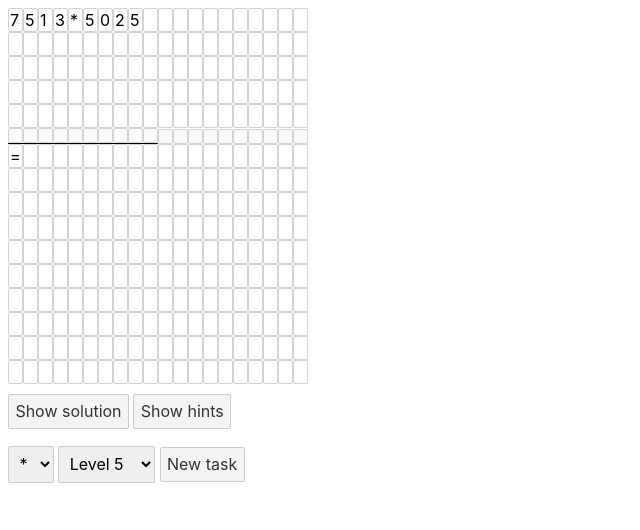
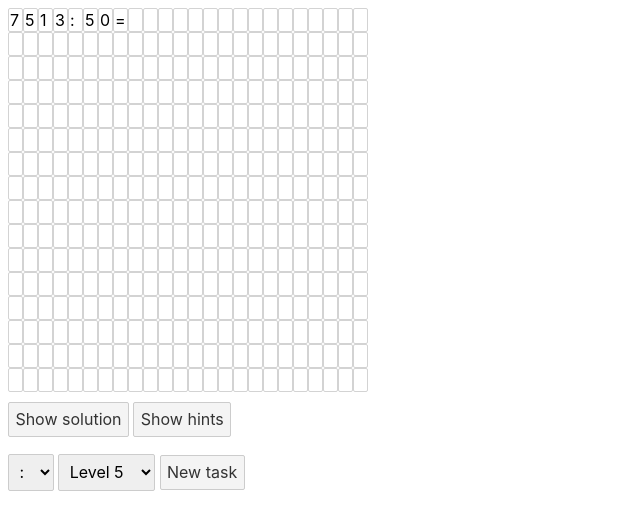
Before and after one commit to MaMe1812/WriCalPra, a Svelte app: page / in a window 1280 px wide. Shown: the top 530 px of the page, without its empty margins (0-640 px from the left). Built offline with nearby package versions, Linux system fonts and the light colour scheme.

Commit message:
division implementation (not yet finished)

```diff
--- a/src/App.svelte
+++ b/src/App.svelte
@@ -4,7 +4,7 @@
   import NumericCell from "./NumericCell.svelte";
   import { getCellInfos, getLevels, getOperations } from "./helper.js";
 
-  let selectedOperation = "*";
+  let selectedOperation = ":";
   let operations = getOperations();
   let selectedLevel = 5;
   let levels = getLevels();
--- a/src/helper.js
+++ b/src/helper.js
@@ -14,6 +14,7 @@ export function getOperations() {
   operations.push("+");
   operations.push("-");
   operations.push("*");
+  operations.push(":");
   return operations;
 }
 
@@ -34,6 +35,11 @@ function GetOperands(operation, level) {
       nrOperandDigits = Math.floor(level / 2) + 2;
       operands.push(getRandomNumber(nrOperandDigits));
       operands.push(getRandomNumber(nrOperandDigits));
+    case ":":
+      nrOperandDigits = Math.floor(level / 2) + 2;
+      operands.push(getRandomNumber(nrOperandDigits));
+      nrOperandDigits = Math.floor(level / 3) + 1;
+      operands.push(getRandomNumber(nrOperandDigits));
     default:
       break;
   }
@@ -48,7 +54,7 @@ function getRandomNumber(nrOperandDigits) {
 }
 
 function createCellInfoMatrix() {
-  let columns = 20;
+  let columns = 24;
   let rows = 16;
   let matrix = [];
 
@@ -71,9 +77,63 @@ function fillCellInfoMatrix(operation, operands) {
       return fillCellInfosForSubstraction(operands, matrix);
     case "*":
       return fillCellInfosForMultiplication(operands, matrix);
+    case ":":
+      return fillCellInfosForDivision(operands, matrix);
     default:
       break;
   }
+}
+
+function fillCellInfosForDivision(operands, matrix) {
+  let lenOp1 = addNumber({
+    number: operands[0],
+    matrix,
+    rowIndex: 0,
+    refColIndex: 0,
+  });
+  setDisplayValue(":", matrix, 0, lenOp1);
+  let lenOp2 = addNumber({
+    number: operands[1],
+    matrix,
+    rowIndex: 0,
+    refColIndex: lenOp1 + 1,
+  });
+  setDisplayValue("=", matrix, 0, lenOp1 + lenOp2 + 1);
+  fillIsTask(matrix, 1, lenOp1 + lenOp2 + 2);
+  let resultLen = addNumber({
+    number: Math.floor(operands[0] / operands[1]),
+    matrix,
+    rowIndex: 0,
+    refColIndex: lenOp1 + lenOp2 + 2,
+    isResult: true,
+  });
+  setSolutionValue("R", matrix, 0, lenOp1 + lenOp2 + resultLen + 2);
+  addNumber({
+    number: operands[0] % operands[1],
+    matrix,
+    rowIndex: 0,
+    refColIndex: lenOp1 + lenOp2 + resultLen + 3,
+    isResult: true,
+  });
+
+  /*
+  setHelpInputLine(matrix, lenOp2 + 1);
+  setUnderline(matrix, lenOp2 + 1, 0, endIndex);
+
+  setIsTask(matrix, lenOp2 + 2, 0);
+
+  for (let index = 0; index < lenOp2; index++) {
+    let digit = getDigit(operands[1], index);
+    addNumber({
+      number: operands[0] * digit,
+      matrix,
+      rowIndex: lenOp2 - index,
+      refColIndex: endIndex - index,
+      isResult: true,
+      alignRight: true,
+    });
+  }*/
+  return matrix;
 }
 
 function fillCellInfosForMultiplication(operands, matrix) {
```
